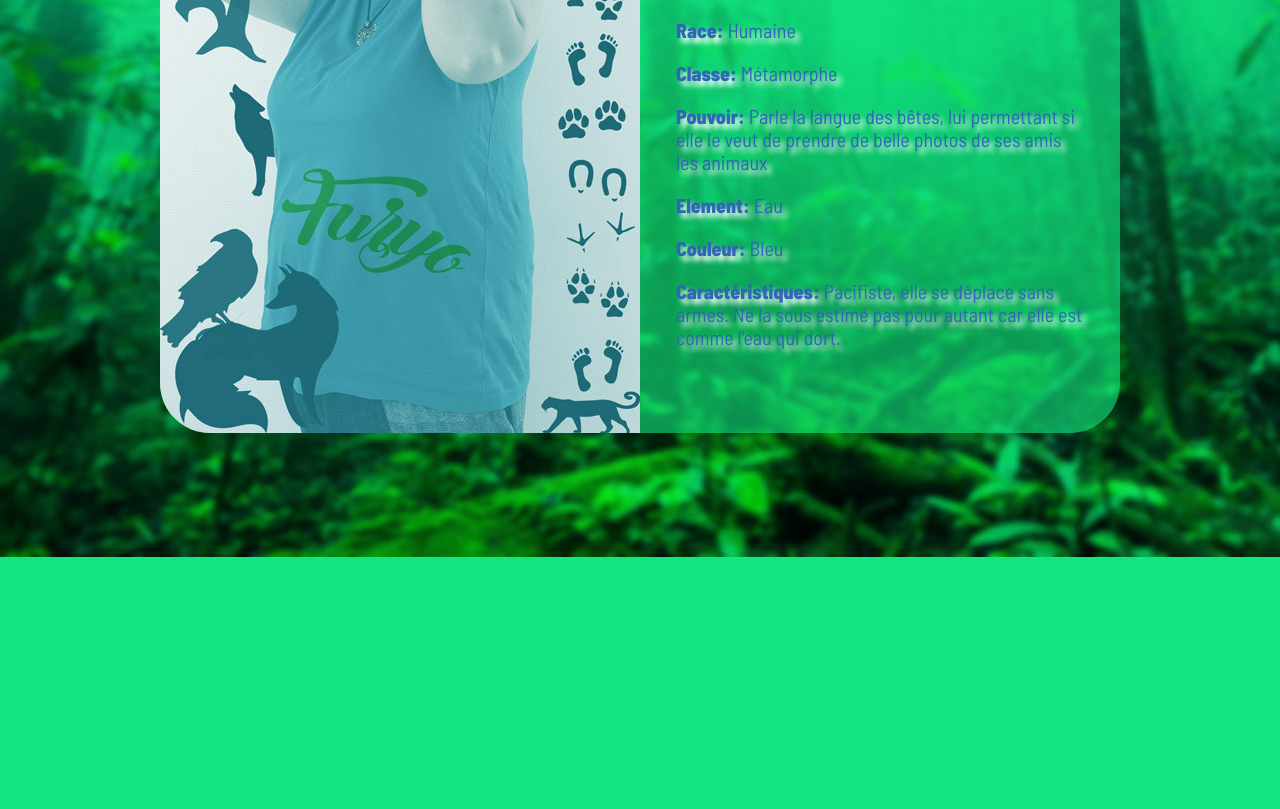
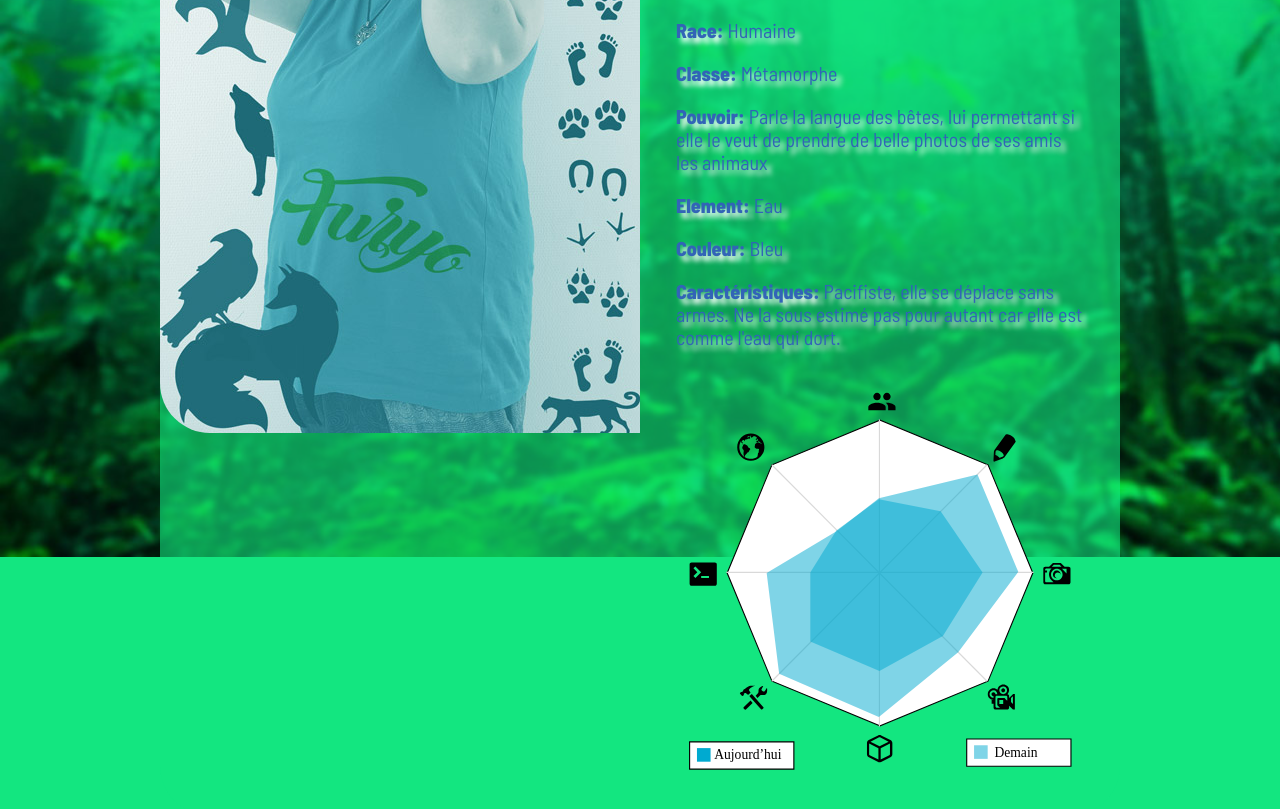
Before and after one commit to roderermarion/roderermarion.github.io, a plain HTML site: page index.html in a window 1280 px wide. Shown: the part 243-1052 px from the top of the page. Before the commit the page ends 800 px from the top, so only its background shows below. Drawn offline with Linux system fonts and the light colour scheme.

Commit message:
competence

```diff
--- a/index.html
+++ b/index.html
@@ -33,6 +33,7 @@
             <p><strong>Element:</strong> Eau</p>
             <p><strong>Couleur:</strong> Bleu</p>
             <p><strong>Caractéristiques:</strong> Pacifiste, elle se déplace sans armes. Ne la sous estimé pas pour autant car elle est comme l'eau qui dort.</p>
+            <img src="img/competences1.svg">
         </div>
 
     </main>
```
Also changed, not shown: img/competences.svg (added), img/competences1.svg (added).
